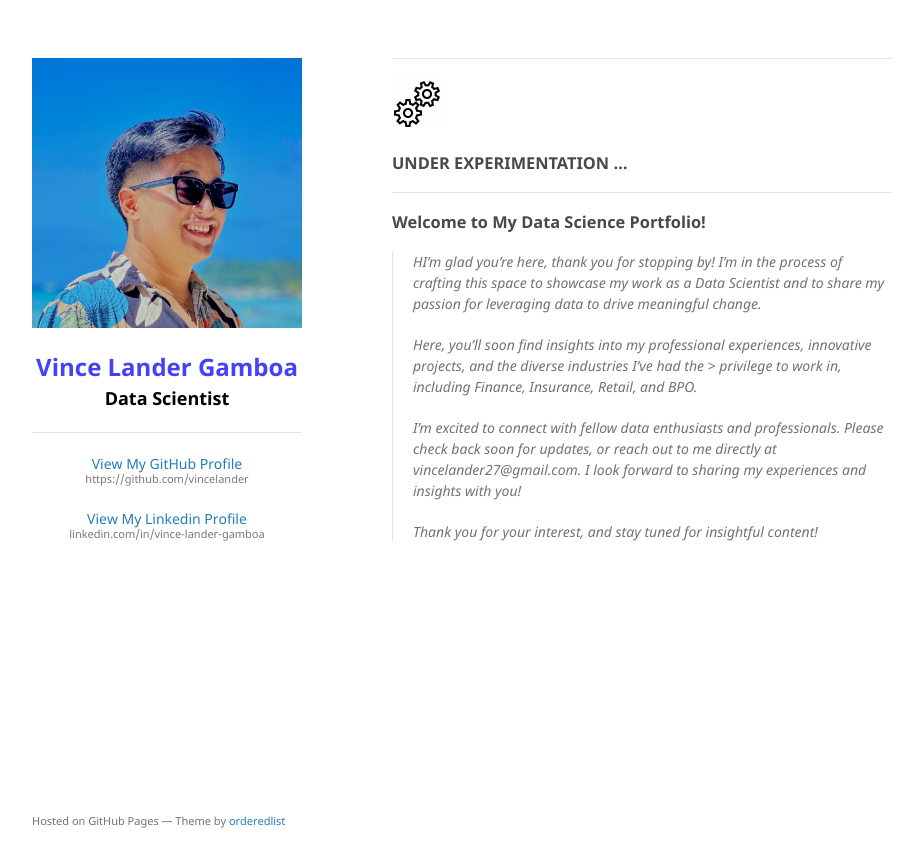
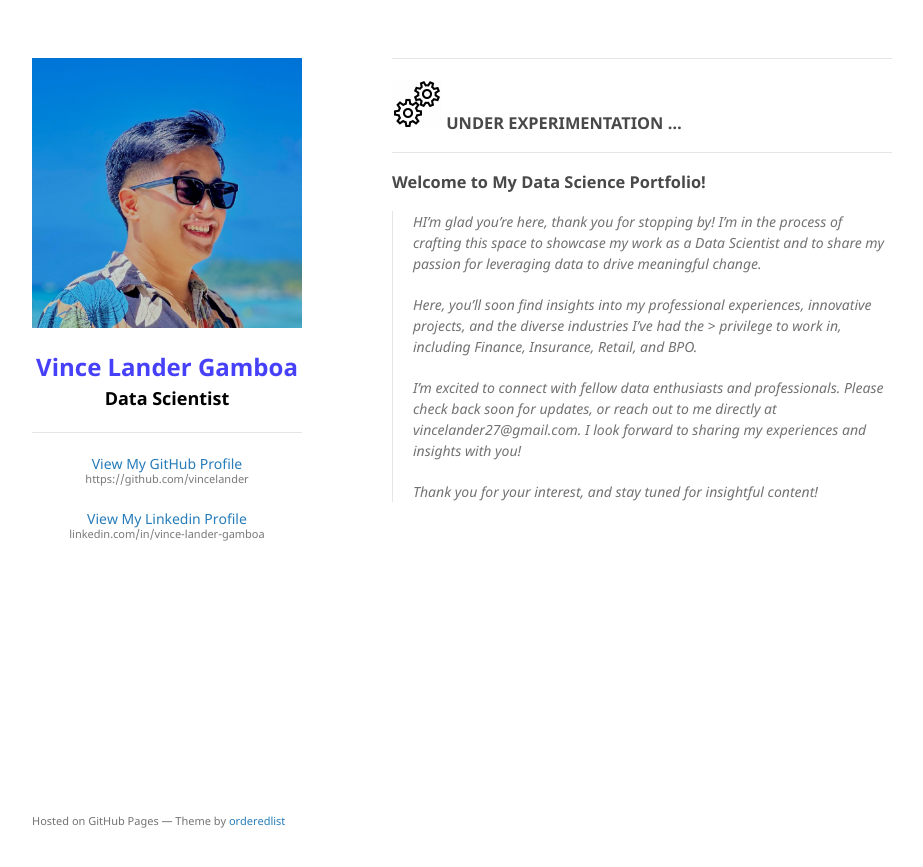
Before and after one commit to vincelander/vincelander.github.io, a Jekyll site: the page built from index.md, in a window 1280 px wide. Shown: the top 867 px of the page, without its empty margins (178-1101 px from the left). Built offline with Jekyll 4.4.1, drawn with Linux system fonts in a browser that asks for light colours.

Commit message:
update view and details

```diff
--- a/index.md
+++ b/index.md
@@ -2,9 +2,8 @@
 layout: default
 ---
 * * *
-![Gears](/assets/img/gear-logo.gif)
 
-### UNDER EXPERIMENTATION ...
+### ![Gears](/assets/img/gear-logo.gif) UNDER EXPERIMENTATION ...
 
 * * *
 
```
